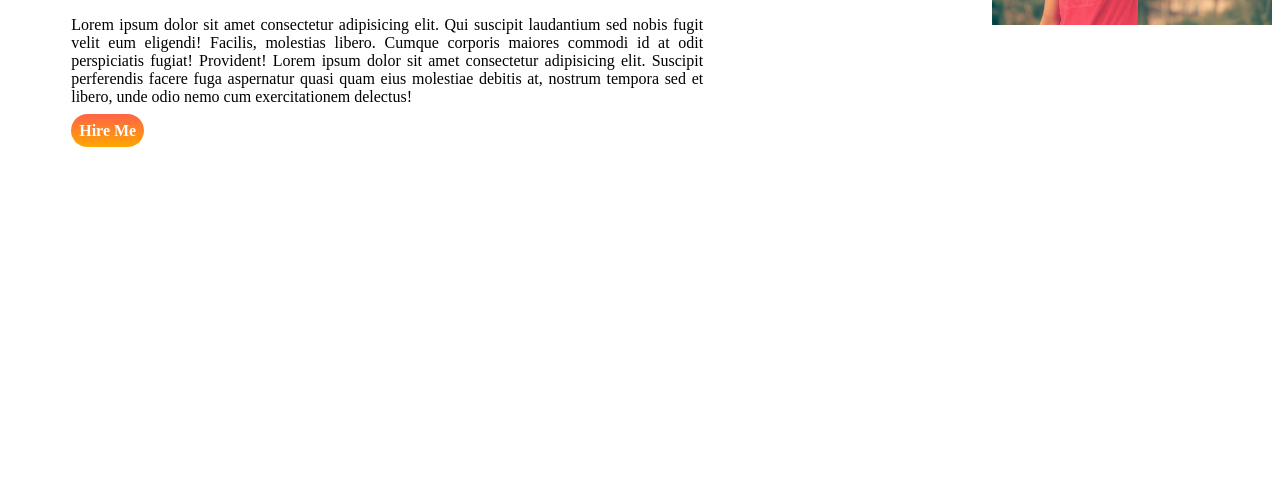
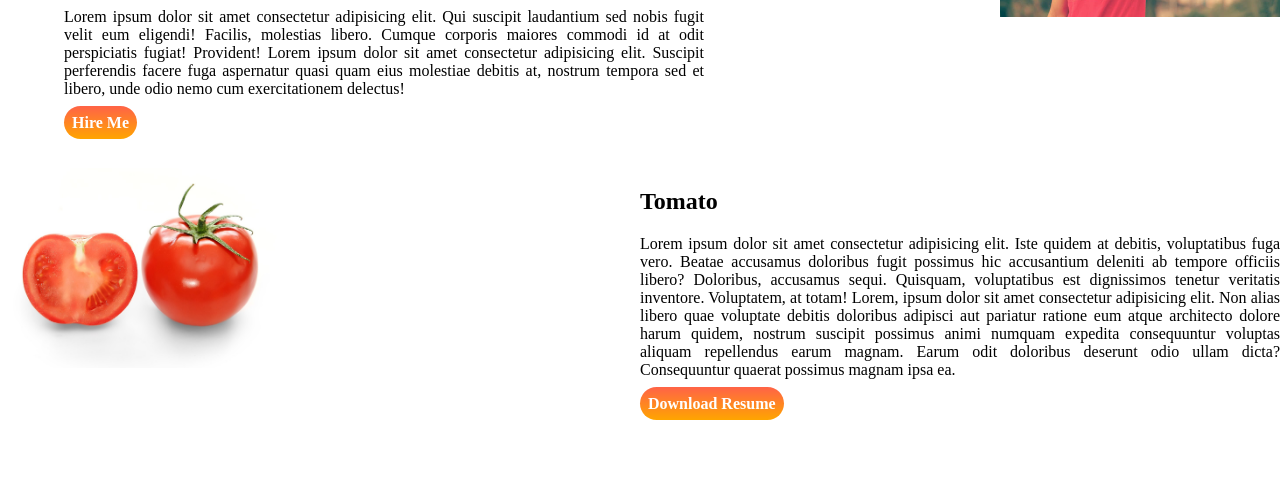
Before and after one commit to tawheedshimul/portfolio, a plain HTML site: page index.html in a window 1280 px wide. Shown: the part 317-800 px from the top of the page. Drawn offline with Linux system fonts and the light colour scheme; a web font is replaced by a local one.

Commit message:
git cmmmit

```diff
--- a/css/style.css
+++ b/css/style.css
@@ -1,3 +1,7 @@
+body{
+    margin:0px;
+}
+
 
 /* navbar start */
 .navbar{
@@ -78,3 +82,10 @@ h3{
     font-weight: ;
     font-family: Arial, Helvetica, sans-serif;
 }
+
+/* contenta start  */
+.contenta{
+    display:flex;
+    align-items: center;
+    justify-content: space-between;
+}
--- a/index.html
+++ b/index.html
@@ -49,5 +49,22 @@
             <img height="200px" width="280px" src="image/tawheed.jpg" alt="tawheed">
         </div>
     </div>
+    <br>
+    <br>
+
+
+    <div class="topbar">
+        <div>
+            <img height="200px" width="280px" src="image/toamto.jpg" alt="tomato">
+        </div>
+        <div class="topa">
+            <h2>Tomato</h2>
+            <p>Lorem ipsum dolor sit amet consectetur adipisicing elit. Iste quidem at debitis, voluptatibus fuga vero. Beatae accusamus doloribus fugit possimus hic accusantium deleniti ab tempore officiis libero? Doloribus, accusamus sequi. Quisquam, voluptatibus est dignissimos tenetur veritatis inventore. Voluptatem, at totam! Lorem, ipsum dolor sit amet consectetur adipisicing elit. Non alias libero quae voluptate debitis doloribus adipisci aut pariatur ratione eum atque architecto dolore harum quidem, nostrum suscipit possimus animi numquam expedita consequuntur voluptas aliquam repellendus earum magnam. Earum odit doloribus deserunt odio ullam dicta? Consequuntur quaerat possimus magnam ipsa ea.
+            </p>
+
+            <a class="linkb" href="#">Download Resume</a>
+        </div>
+
+    </div>
 </body>
 </html>
```
Also changed, not shown: image/download.jfif (added), image/toamto.jpg (added), image/tomato2.png (added), 1 other file.
